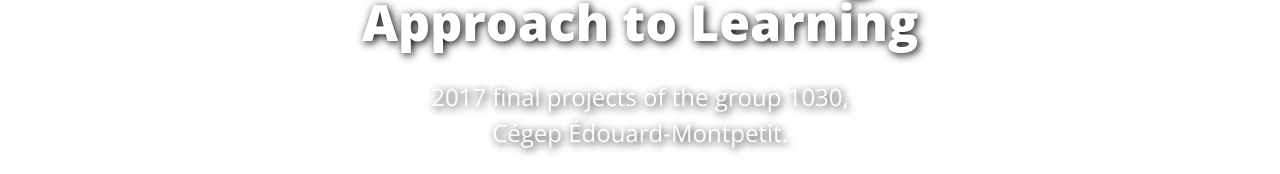
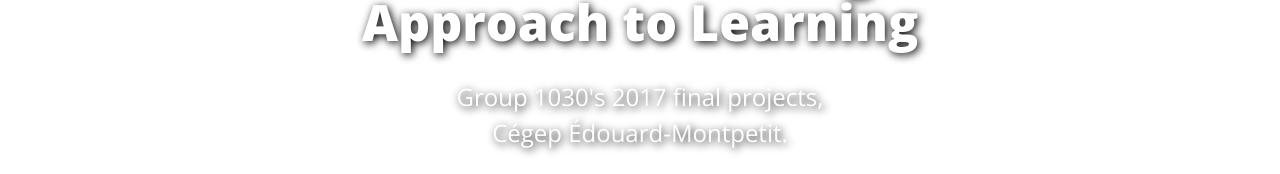
Before and after one commit to obrassard/2017-A-Problem-Solving-Approach-to-Learning, a website: page index.html in a window 1280 px wide. Shown: the part 210-384 px from the top of the page. Drawn offline with nearby package versions, Linux system fonts and the light colour scheme.

Commit message:
Modified subheading description

```diff
--- a/index.html
+++ b/index.html
@@ -39,7 +39,7 @@
                     <div class="site-heading">
                         <h1 class="shadow">A Problem-Solving<br>Approach to Learning</h1>
                         <hr class="small">
-                        <span class="subheading shadow">2017 final projects of the group 1030,</span>
+                        <span class="subheading shadow">Group 1030's 2017 final projects,</span>
                         <span class="subheading shadow">Cégep Édouard-Montpetit.</span><br><br>
                         <button class="btn btn-success btn-lg btn-styled">Discover our projects</button>
                     </div>
```
